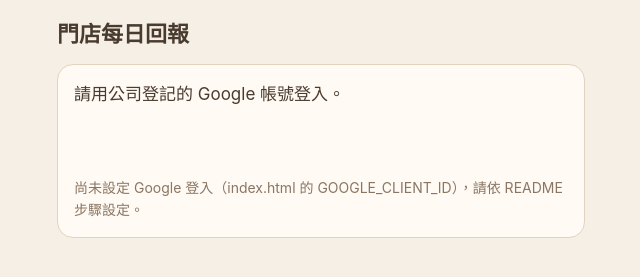
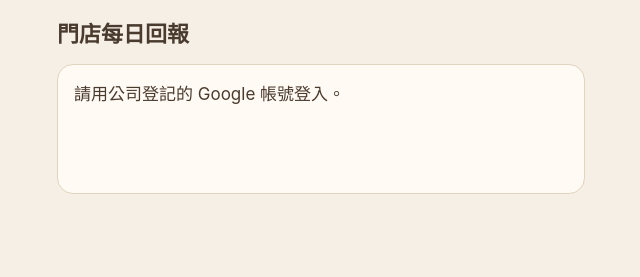
Before and after one commit to torikuo314/chiefrom-report, a plain HTML site: page index.html in a window 1280 px wide. Shown: the part 55-332 px from the top of the page, without its empty margins (319-959 px from the left). Drawn offline with Linux system fonts and the light colour scheme.

Commit message:
設定 Google 登入 Client ID
Co-Authored-By: Claude Opus 5.5 <noreply@anthropic.com>
Claude-Session: https://claude.ai/code/session_01F5N9NiHRX2psKSKM4MXyvr

```diff
--- a/index.html
+++ b/index.html
@@ -460,7 +460,7 @@
 // ===== 設定：正式上線時把 Apps Script 的 /exec 網址填在這裡 =====
 const API_URL = 'https://script.google.com/macros/s/AKfycbzZXDHPCshCDxJc0052l1xEI0IsS9lDTp-rV6-Az51u9dquCRx5BsTuBIb8chrNmrO5/exec';
 // ===== Google 登入：在 Google Cloud Console 建立的 OAuth Client ID（不是秘密，可以公開；建立步驟見 README）=====
-const GOOGLE_CLIENT_ID = '';
+const GOOGLE_CLIENT_ID = '666667317547-qt7hdpi8du19tq2fb2genfvhkcs7hu5j.apps.googleusercontent.com';
 
 const $ = id => document.getElementById(id);
 const LS = { api: 'chiefrom_api', session: 'chiefrom_session', name: 'chiefrom_name', names: 'chiefrom_names' };
```
